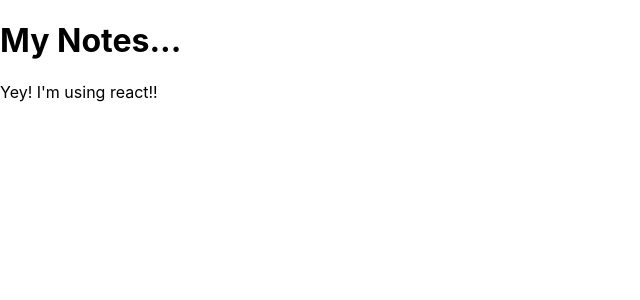
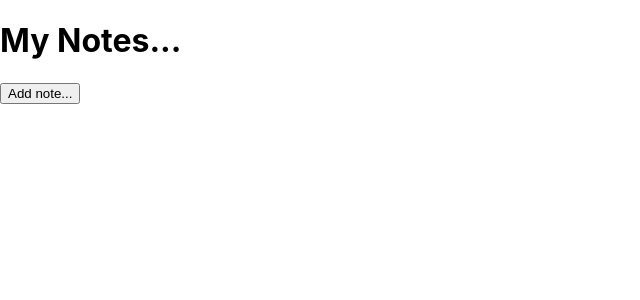
Before and after one commit to OriginUnknown/fmp-react-app, a React (Create React App) app: page / in a window 1280 px wide. Shown: the top 300 px of the page, without its empty margins (0-640 px from the left). Built offline with nearby package versions, Linux system fonts and the light colour scheme.

Commit message:
[react-app] - New buttonItem component created: ButtonItem implemented to test that it works Task: Work done:

```diff
--- /dev/null
+++ b/src/components/Button/Button.js
@@ -0,0 +1,13 @@
+import React from 'react';
+
+// prep for later
+// import './Button.css';
+
+const buttonItem = props => {
+    let buttonType = props.buttonType || "submit";
+    return (
+        <button onClick={ props.clickAction }
+        type={ buttonType }>{ props.label }</button>
+    )}
+
+export default buttonItem;
--- a/src/containers/App.js
+++ b/src/containers/App.js
@@ -1,15 +1,26 @@
 import React, { Component } from 'react';
 import APP_CONST from '../resources/en-GB';
 import Header from '../components/Navigation/Header';
+import ButtonItem from '../components/Button/Button';
 
 import './App.css';
 
 class App extends Component {
+
+  openModalAddNote = () => {
+    console.log(`Open modal window to add note`);
+  }
+
   render() {
     return (
       <div className="App">
       <Header title={APP_CONST.NAVIGATION.HEADER.title } />
-          <p>{ APP_CONST.TEST.MESSAGE }</p>
+        <div>
+            <ButtonItem
+              label={ APP_CONST.HOME.BUTTONS.ADD_NOTE }
+              clickAction={this.openModalAddNote}
+            />
+          </div>
       </div>
     );
   }
--- a/src/resources/en-GB.js
+++ b/src/resources/en-GB.js
@@ -4,8 +4,10 @@ const APP_CONST = {
             title: "My Notes..."
         }
     },
-    TEST: {
-        MESSAGE: "Yey! I'm using react!!"
+    HOME: {
+        BUTTONS: {
+            ADD_NOTE: "Add note..."
+        }
     }
 }
 
```
